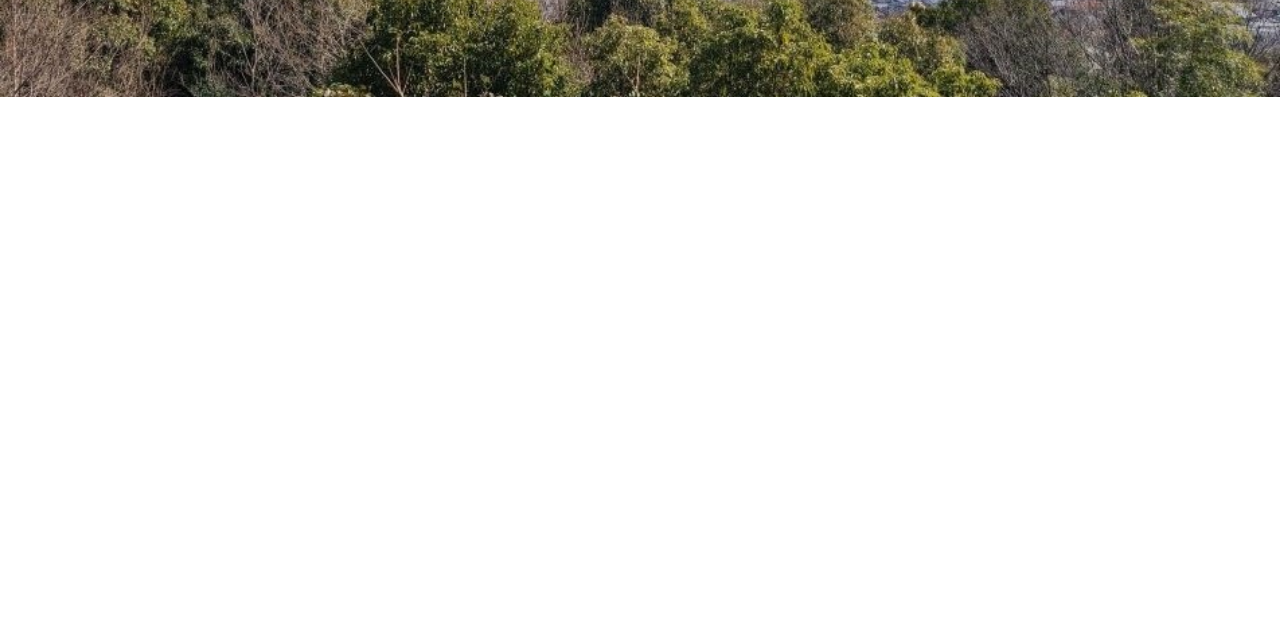
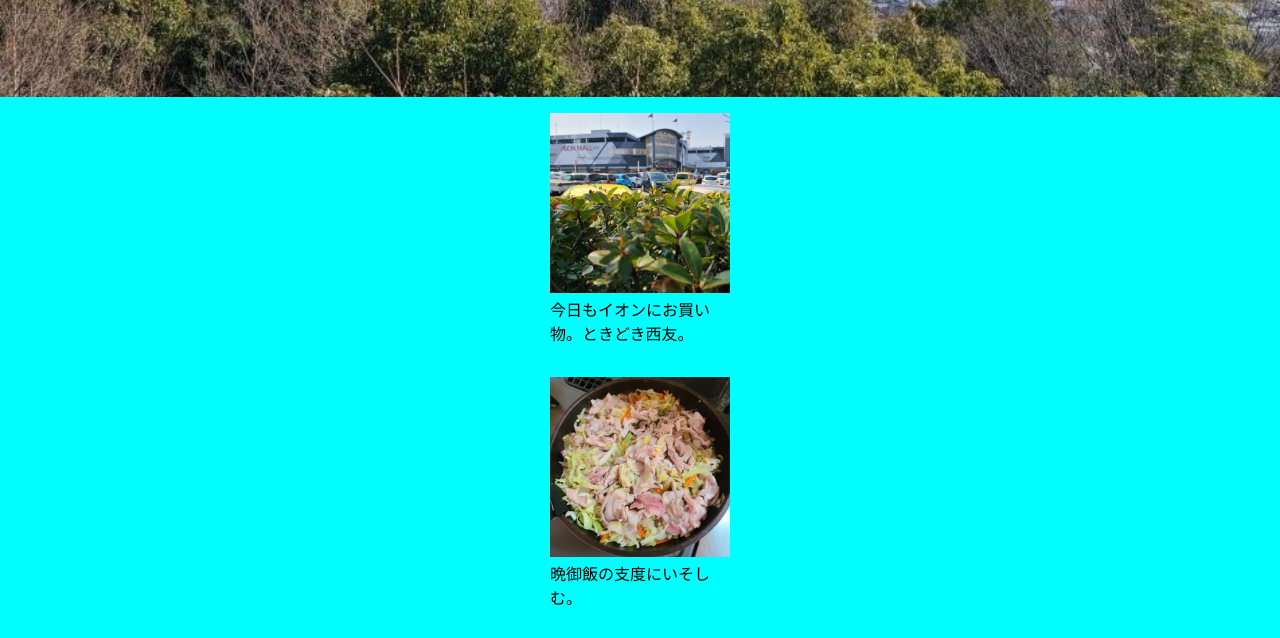
Before and after one commit to taurin360/taurin360.github.io, a plain HTML site: page index.html in a window 1280 px wide. Shown: the part 161-799 px from the top of the page. Drawn offline with Linux system fonts and the light colour scheme; a web font is replaced by a local one.

Commit message:
Add files via upload

```diff
--- a/index.html
+++ b/index.html
@@ -20,7 +20,24 @@
     </div>
   </header>
   <main>
-
+    <section class="everyday">
+      <div class="container">
+        <ul>
+          <li>
+            <img src="img/aeon.jpg" width="180" height="180">
+            <p>今日もイオンにお買い物。ときどき西友。</p>
+          </li>
+          <li>
+            <img src="img/dineer.jpg" width="180" height="180">
+            <p>晩御飯の支度にいそしむ。</p>
+          </li>
+          <li>
+            <img src="img/scan.jpg" width="180" height="180">
+            <p>唯一の仕事。バーコードをスキャンしてポイントゲット。</p>
+          </li>
+        </ul>
+      </div>
+    </section>
   </main>
   <footer>
 
--- a/style.scss
+++ b/style.scss
@@ -15,7 +15,7 @@
 header {
 
   .top-img {
-    background-image: url(../img/TatsumigaokaPark.jpg);
+    background-image: url(../img/Park.jpg);
     background-size: cover;
   }
 
@@ -29,5 +29,32 @@ header {
     color: wheat;
     font-family: 'Tilt Neon', cursive;
   }
+}
+
+// ---------------------
+// main
+// ---------------------
+
+main {
+
+  background-color: aqua;
+
+  .container {
+    padding: 16px 0;
+  }
+
+  li {
+    text-align: center;
+
+    p {
+      text-align: left;
+      width: 180px;
+      margin: 0 auto;
+    }
+  }
+
+  li + li {
+    margin-top: 32px;
+  }
 
 }
```
Also changed, not shown: css/style.css, css/style.min.css, img/Park.jpg (added), img/aeon.jpg (added), img/dineer.jpg (added), img/scan.jpg (added), 2 other files.
